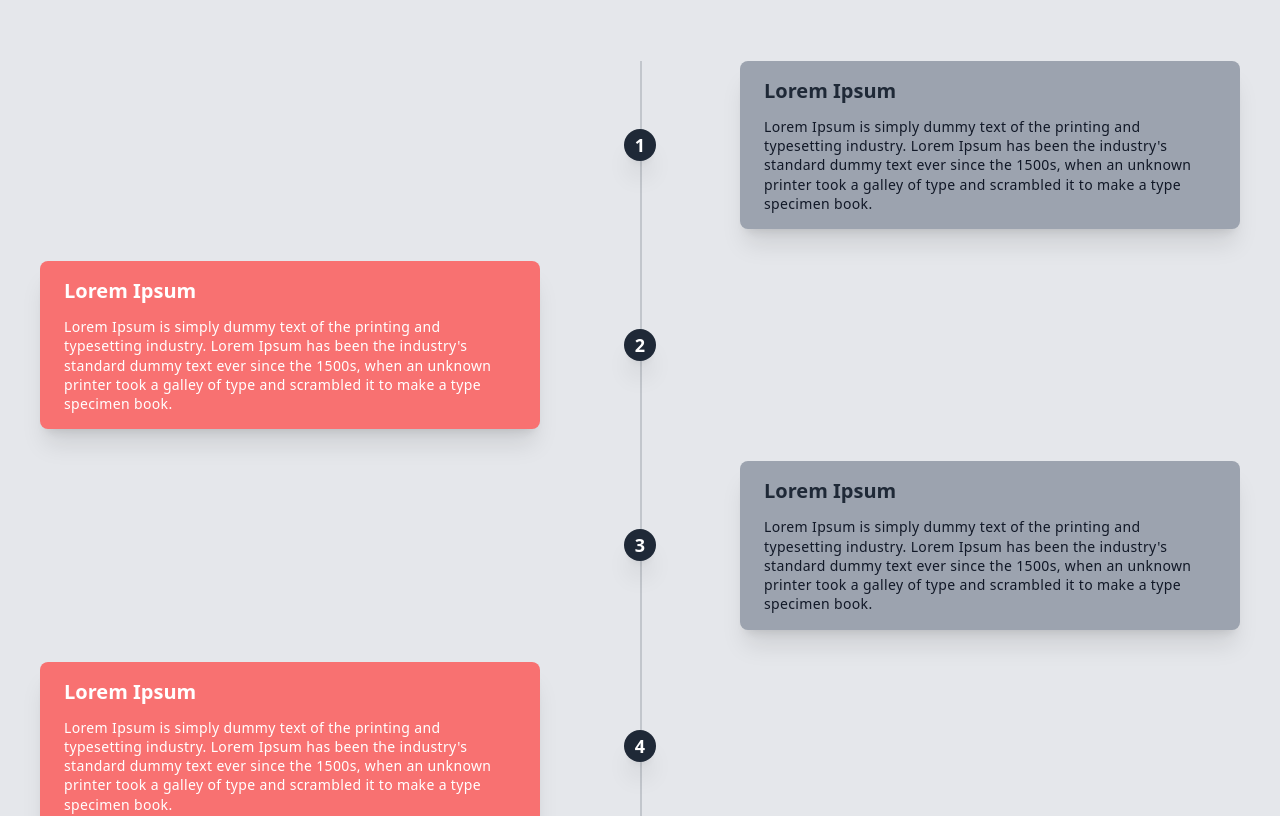
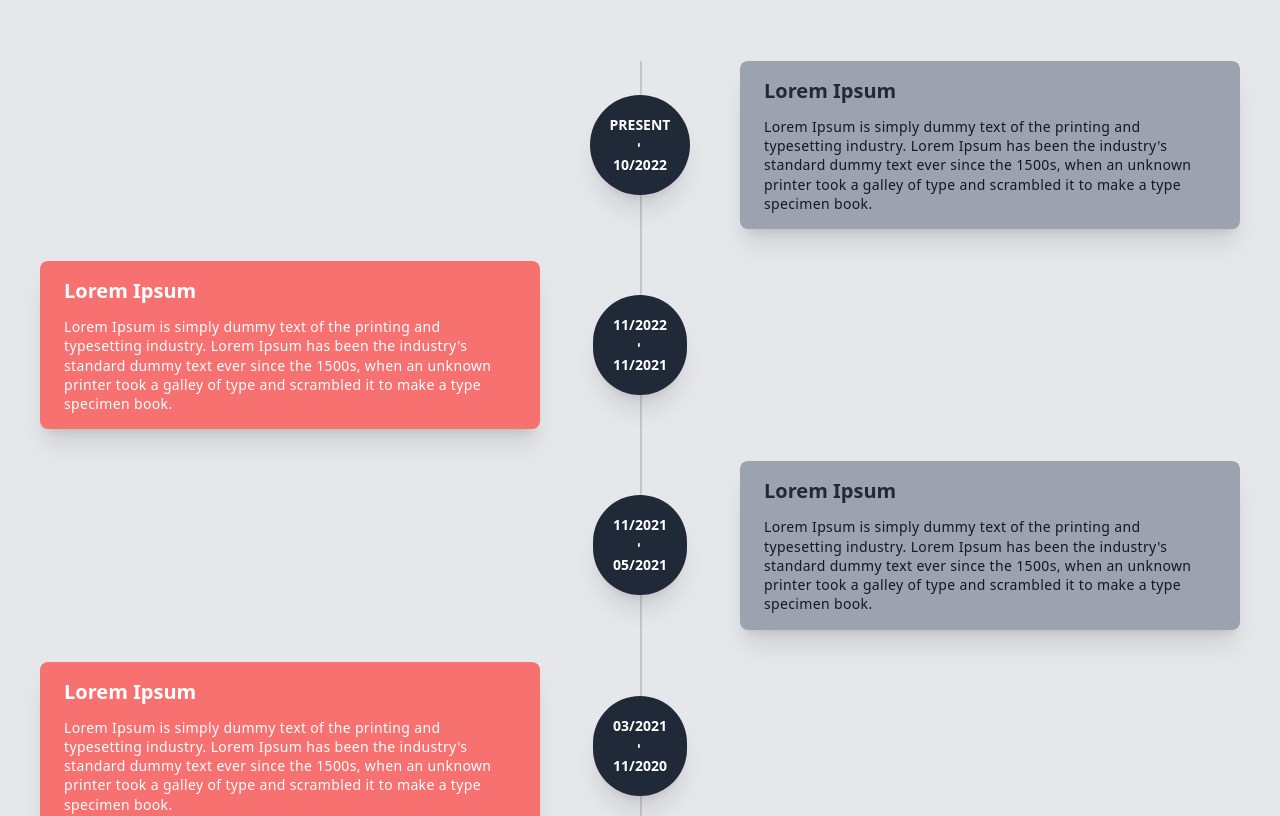
Before and after one commit to StefaNikolic018/portfolio, a React (Vite) app: page / in a window 1280 px wide. Shown: the part 2640-3456 px from the top of the page. Built offline with nearby package versions, Linux system fonts and the light colour scheme.

Commit message:
style: :lipstick: added dates in timeline to see how it looks

```diff
--- a/src/components/Experience/Experience.tsx
+++ b/src/components/Experience/Experience.tsx
@@ -7,8 +7,12 @@ const Experience = () => {
         <div className="border-2-2 absolute left-1/2 h-full border border-gray-700 border-opacity-20"></div>
         <div className="right-timeline mb-8 flex w-full items-center justify-between">
           <div className="order-1 w-5/12"></div>
-          <div className="z-20 order-1 flex h-8 w-8 items-center rounded-full bg-gray-800 shadow-xl">
-            <h1 className="mx-auto text-lg font-semibold text-white">1</h1>
+          <div className="z-20 order-1 flex items-center rounded-full bg-gray-800 shadow-xl">
+            <div className="mx-auto flex flex-col items-center justify-center p-5 text-sm font-semibold text-white">
+              <p>PRESENT</p>
+              <div className=" rotate-90">-</div>
+              <p>10/2022</p>
+            </div>
           </div>
           <div className="order-1 w-5/12 rounded-lg bg-gray-400 px-6 py-4 shadow-xl">
             <h3 className="mb-3 text-xl font-bold text-gray-800">
@@ -25,8 +29,12 @@ const Experience = () => {
 
         <div className="left-timeline mb-8 flex w-full flex-row-reverse items-center justify-between">
           <div className="order-1 w-5/12"></div>
-          <div className="z-20 order-1 flex h-8 w-8 items-center rounded-full bg-gray-800 shadow-xl">
-            <h1 className="mx-auto text-lg font-semibold text-white">2</h1>
+          <div className="z-20 order-1 flex items-center rounded-full bg-gray-800 shadow-xl">
+            <div className="mx-auto flex flex-col items-center justify-center p-5 text-sm font-semibold text-white">
+              <p>11/2022</p>
+              <div className=" rotate-90">-</div>
+              <p>11/2021</p>
+            </div>
           </div>
           <div className="order-1 w-5/12 rounded-lg bg-red-400 px-6 py-4 shadow-xl">
             <h3 className="mb-3 text-xl font-bold text-white">Lorem Ipsum</h3>
@@ -41,8 +49,12 @@ const Experience = () => {
 
         <div className="right-timeline mb-8 flex w-full items-center justify-between">
           <div className="order-1 w-5/12"></div>
-          <div className="z-20 order-1 flex h-8 w-8 items-center rounded-full bg-gray-800 shadow-xl">
-            <h1 className="mx-auto text-lg font-semibold text-white">3</h1>
+          <div className="z-20 order-1 flex items-center rounded-full bg-gray-800 shadow-xl">
+            <div className="mx-auto flex flex-col items-center justify-center p-5 text-sm font-semibold text-white">
+              <p>11/2021</p>
+              <div className=" rotate-90">-</div>
+              <p>05/2021</p>
+            </div>
           </div>
           <div className="order-1 w-5/12 rounded-lg bg-gray-400 px-6 py-4 shadow-xl">
             <h3 className="mb-3 text-xl font-bold text-gray-800">
@@ -59,8 +71,12 @@ const Experience = () => {
 
         <div className="left-timeline mb-8 flex w-full flex-row-reverse items-center justify-between">
           <div className="order-1 w-5/12"></div>
-          <div className="z-20 order-1 flex h-8 w-8 items-center rounded-full bg-gray-800 shadow-xl">
-            <h1 className="mx-auto text-lg font-semibold text-white">4</h1>
+          <div className="z-20 order-1 flex items-center rounded-full bg-gray-800 shadow-xl">
+            <div className="mx-auto flex flex-col items-center justify-center p-5 text-sm font-semibold text-white">
+              <p>03/2021</p>
+              <div className=" rotate-90">-</div>
+              <p>11/2020</p>
+            </div>
           </div>
           <div className="order-1 w-5/12 rounded-lg bg-red-400 px-6 py-4 shadow-xl">
             <h3 className="mb-3 text-xl font-bold text-white">Lorem Ipsum</h3>
```
